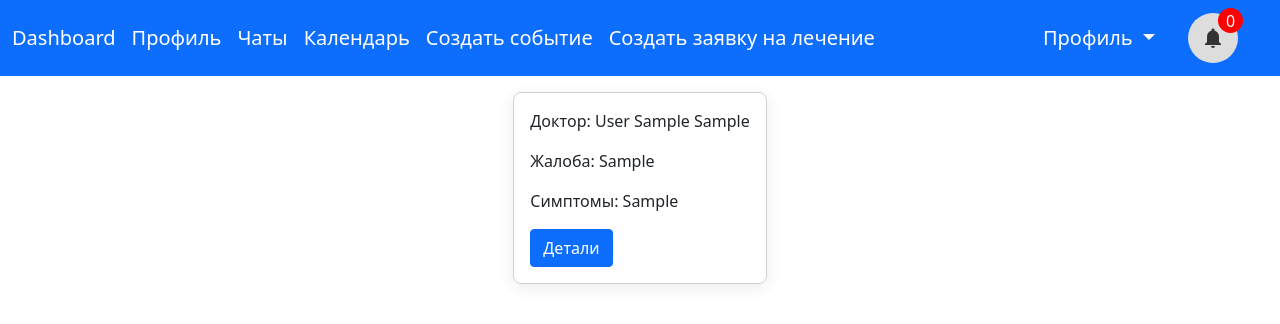
After one commit to BekusovMikhail/medical-app, a Django app: page /my_treatments in a window 1280 px wide. The commit adds this page. Shown: the top 324 px of the page. Run offline with Django 4.2, Linux system fonts and the light colour scheme; a user stored in the database is signed in; tables that the repository leaves empty hold one stand-in row (values such as "Sample post"); data that the repository does not hold is empty.

Commit message:
Add my_treatments

```diff
--- a/api/views.py
+++ b/api/views.py
@@ -263,6 +263,8 @@ def addCurrProcedure(request):
 @login_required
 @csrf_exempt
 def closeTreatment(request):
+    if not request.user.is_doctor:
+        return HttpResponseForbidden("Forbidden")
     if request.method == "POST":
         data = json.loads(request.body)
         treat = request.user.doctor.treatment_set.get(id=data['treat_id'])
--- a/med/models.py
+++ b/med/models.py
@@ -113,7 +113,7 @@ class CurrentProcedure(models.Model):
     procedure = models.ForeignKey(Procedure, on_delete=models.CASCADE, null=True, blank=True)
     time = models.DateTimeField(blank=True, null=True)
     treatment = models.ForeignKey(Treatment, on_delete = models.CASCADE)
-    creationDate = models.DateTimeField(auto_now_add=True)
+    creationDate = models.DateTimeField(auto_now_add=True, blank=True)
 
 class Rating(models.Model):
     rating = models.FloatField(default=2.0, unique=False)
--- a/med/templates/med/base.html
+++ b/med/templates/med/base.html
@@ -104,6 +104,10 @@
                   <li><a class="dropdown-item" href="accept_treatment"><i class="bi bi-person"></i>Заявки на лечение</a></li>
                   <li><hr class="dropdown-divider"></li>
                   {% endif %}
+                  {% if request.user.is_patient %}
+                  <li><a class="dropdown-item" href="my_treatments"><i class="bi bi-person"></i>Текущие лечения</a></li>
+                  <li><hr class="dropdown-divider"></li>
+                  {% endif %}
                   <li><a id="signout" class="dropdown-item" href="logout"><i class="bi bi-box-arrow-left"></i>Выйти</a></li>
                 </ul>
               </div>
--- /dev/null
+++ b/med/templates/med/my_treatments.html
@@ -0,0 +1,66 @@
+{% extends "med/base.html" %}
+{% load static %}
+
+{% block content %}
+
+<style>
+    .main_container {
+        max-width: 40%;
+        margin-left: auto;
+        margin-right: auto;
+    }
+
+    .request {
+        margin-top: 1rem;
+        padding: 1rem;
+        display: flex;
+        flex-direction: row;
+        justify-content: flex-start;
+        column-gap: 1rem;
+        border: 1px solid #000000;
+        box-sizing: border-box;
+        border-radius: 15px;
+        box-shadow: 0px 4px 16px rgba(0, 0, 0, 0.08);
+        border-radius: 8px;
+        border: 1px solid #D1D1D1;
+    }
+    .request > .request-info {
+        flex-grow:2;
+    }
+    .request > button {
+        align-self: center;
+    }
+
+</style>
+
+<script>
+
+
+    window.onload = () => {
+        let buttons = document.querySelectorAll('button');
+        for (let btn of buttons){
+            let id = btn.getAttribute('data-treat_id');
+            btn.setAttribute('onclick', `window.location.href='user_treatment_panel?id=${id}'`)
+        };
+
+    }
+
+</script>
+
+<div class="main_container">
+{% if treats|length == 0 %}
+    <h3 style="margin-top:2rem;">Текущие лечения отсутствуют</h3>
+{% endif %}
+{% for treatment in treats %}
+  <div class='request' id="{{ treatment.id }}">
+      <div class='request-info'>
+        <p>Доктор: {{ treatment.doctor.user.last_name }} {{ treatment.doctor.user.first_name }} {{ treatment.doctor.user.patronymic }}</p>
+        <p>Жалоба: {{ treatment.complaint }}</p>
+        <p>Симптомы: {{ treatment.symptoms }}</p>
+        <button type="button" class="btn btn-primary" data-treat_id="{{ treatment.id }}" id='buttConfirm'>Детали</button>
+      </div>
+  </div>
+{% endfor %}
+</div>
+
+{% endblock content %}
--- a/med/urls.py
+++ b/med/urls.py
@@ -18,5 +18,6 @@ urlpatterns = [
     path('accept_treatment', views.accept_treatment, name='accept_treatment'),
     path('profile', views.profile, name='profile'),
     path('user_treatment_panel', views.user_treatment_panel, name='user_treatment_panel'),
-    path('my_patients', views.my_patients, name='my_patients')
+    path('my_patients', views.my_patients, name='my_patients'),
+    path('my_treatments', views.my_treatments, name='my_treatments'),
 ]
--- a/med/views.py
+++ b/med/views.py
@@ -346,16 +346,16 @@ def accept_treatment(request):
 @login_required
 def user_treatment_panel(request):
 
-    if not (request.user.is_doctor and 'id' in request.GET):
+    if not ((request.user.is_doctor or request.user.is_patient) and 'id' in request.GET):
         return HttpResponseForbidden("Forbidden")
 
-    objs = request.user.doctor.treatment_set.filter(id=request.GET['id'])
+    objs = request.user.patient.treatment_set.filter(id=request.GET['id'])
     if len(objs) == 0:
         return HttpResponseForbidden("Forbidden")
     treat = objs[0]
     curr_procs = treat.currentprocedure_set.all()
     procs = Procedure.objects.all()
-    return render(request, 'med/user_treatment_panel.html', context={'treatment': treat, 'curr_procs': curr_procs, 'procs': procs})
+    return render(request, 'med/user_treatment_panel.html', context={'treatment': treat, 'curr_procs': curr_procs, 'procs': procs, 'user':request.user})
 
 @login_required
 def my_patients(request):
@@ -369,3 +369,16 @@ def my_patients(request):
         'treats': treats,
     }
     return render(request, 'med/my_patients.html', context)
+
+
+@login_required
+def my_treatments(request):
+    if not request.user.is_patient:
+        return HttpResponseForbidden()
+    treats = Treatment.objects.filter(patient=request.user.id)
+
+    # for patient in Patient.objects.filter(pk__in=patients):
+    context = {
+        'treats': treats,
+    }
+    return render(request, 'med/my_treatments.html', context)
```
Also changed, not shown: med/templates/med/user_treatment_panel.html (+43 -11 lines), med/migrations/0001_initial.py, med/migrations/0002_alter_currentprocedure_procedure.py (deleted), med/migrations/0002_rating.py (deleted).
